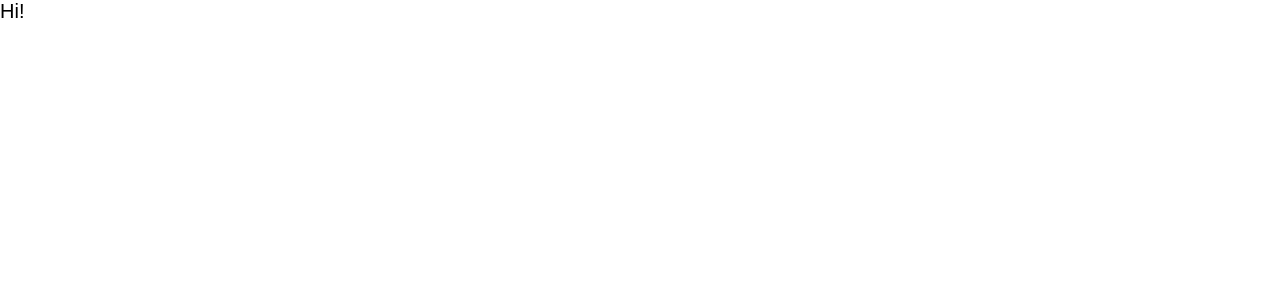
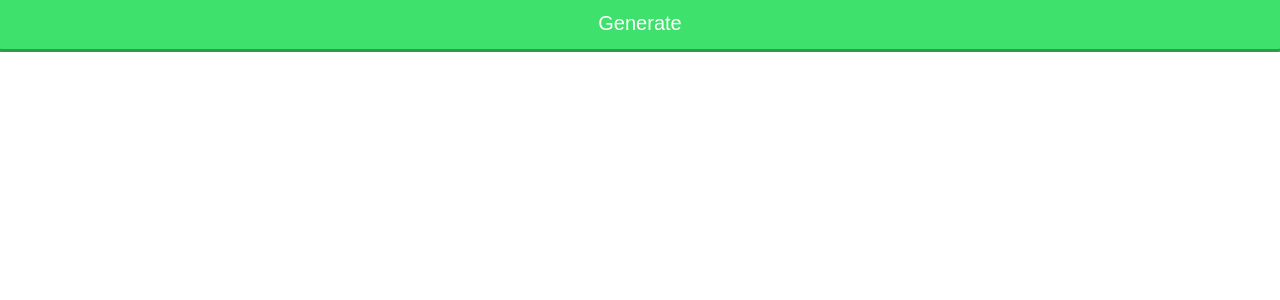
Before and after one commit to LucaKoval/Crossword-Creator, a React (Create React App) app: page / in a window 1280 px wide. Shown: the top 300 px of the page. Built offline with nearby package versions, Linux system fonts and the light colour scheme.

Commit message:
Adding Generate button

```diff
--- a/src/App.js
+++ b/src/App.js
@@ -1,7 +1,7 @@
 import React, { Component } from "react";
 
 import './styles/global.css';
-import './styles/App.module.css';
+import styles from './styles/App.module.css';
 
 
 class App extends Component {
@@ -14,8 +14,20 @@ class App extends Component {
 
   	render() {
   		return(
-  			<div>
-  				Hi!
+  			<div className={styles.container}>
+  				<div className={styles.contentContainer}>
+	  				<div className={styles.crosswordContainer}>
+	  				</div>
+	  				<div className={styles.buttonContainer}>
+	            		<input
+	              			type="Submit"
+	              			className={styles.button}
+	              			value="Generate"
+	              			// onClick={this.onSubmit}
+	            		/>
+	            		<div className={styles.buttonShadow} />
+	          		</div>
+	          	</div>
   			</div>
   		);
   	}
--- a/src/styles/App.module.css
+++ b/src/styles/App.module.css
@@ -0,0 +1,52 @@
+.container {
+	width: 100vw;
+	height: 100vh;
+	background-color: white;
+}
+
+.contentContainer {
+	display: flex;
+	flex-direction: column;
+	justify-content: center;
+	align-items: center;
+}
+
+.buttonContainer {
+	width: calc(100% + 4px);
+	height: 52px;
+
+	position: relative;
+}
+
+.button {
+	width: 100%;
+	height: 100%;
+
+	position: absolute;
+	bottom: 3px;
+
+	color: white;
+	background-color: var(--green);
+
+	border: none;
+	border-radius: 4px;
+	outline: none;
+	transition: all 0.10s ease;
+}
+
+.button:hover {
+	cursor: pointer;
+	bottom: 4px;
+}
+
+.button:active {
+	bottom: 0px;
+}
+
+.buttonShadow {
+	width: 100%;
+	height: 100%;
+
+	background-color: var(--dark-green);
+	border-radius: 4px;
+}
--- a/src/styles/global.css
+++ b/src/styles/global.css
@@ -1,5 +1,6 @@
 :root {
-
+    --green: #3EE16C;
+    --dark-green: #2C9C4B;
 }
 
 * {
```
